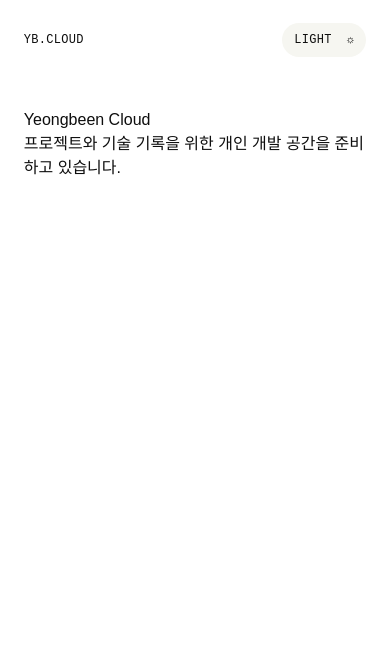
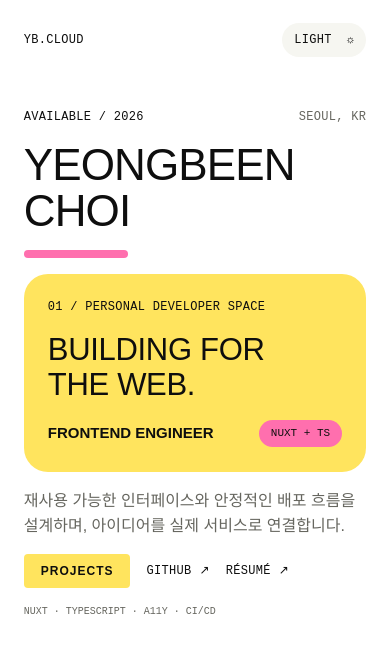
Before and after one commit to binny0x00/yeongbeen-cloud, a Nuxt app: page / in a window 390 px wide. Shown: the top 652 px of the page. Built offline with nearby package versions, Linux system fonts and the light colour scheme.

Commit message:
feat: 반응형 히어로 섹션 구현

```diff
--- /dev/null
+++ b/app/components/sections/HeroSection.vue
@@ -0,0 +1,78 @@
+<script setup lang="ts">
+withDefaults(
+  defineProps<{
+    githubUrl?: string
+    resumeUrl?: string
+  }>(),
+  {
+    githubUrl: 'https://github.com/binny0x00',
+    resumeUrl: '/resume',
+  },
+)
+</script>
+
+<template>
+  <section
+    aria-labelledby="hero-title"
+    class="flex w-full flex-col items-start gap-4 desktop:w-[470px] desktop:gap-6"
+  >
+    <div class="type-mono-sm flex h-[18px] w-full justify-between">
+      <p class="text-ink">AVAILABLE / 2026</p>
+      <p class="text-ink-muted">SEOUL, KR</p>
+    </div>
+
+    <h1
+      id="hero-title"
+      class="font-display text-[44px] leading-[46px] tracking-[-0.88px] text-ink desktop:text-[58px] desktop:leading-[60px] desktop:tracking-[-1.16px]"
+    >
+      <span class="block">YEONGBEEN</span>
+      <span class="block">CHOI</span>
+    </h1>
+
+    <span
+      aria-hidden="true"
+      class="h-2 w-[104px] rounded-full bg-accent-secondary desktop:h-2.5 desktop:w-[136px]"
+    />
+
+    <div
+      class="flex w-full flex-col gap-4 overflow-hidden rounded-lg bg-accent p-6 text-[var(--color-text-on-accent)]"
+    >
+      <p class="type-mono-sm">01 / PERSONAL DEVELOPER SPACE</p>
+      <p
+        class="font-display text-[31px] leading-[35px] tracking-[-0.31px] desktop:text-[38px] desktop:leading-[42px] desktop:tracking-[-0.38px]"
+      >
+        <span class="desktop:hidden">
+          <span class="block">BUILDING FOR</span>
+          <span class="block">THE WEB.</span>
+        </span>
+        <span class="hidden desktop:inline">
+          <span class="block">BUILDING</span>
+          <span class="block">FOR THE WEB.</span>
+        </span>
+      </p>
+      <div class="flex h-[30px] w-full items-center justify-between">
+        <p class="text-[15px] font-semibold whitespace-nowrap">FRONTEND ENGINEER</p>
+        <span
+          class="rounded-full bg-accent-secondary px-3 py-2 font-mono text-[11px] leading-none whitespace-nowrap"
+        >
+          NUXT + TS
+        </span>
+      </div>
+    </div>
+
+    <p class="text-[16px] leading-[25px] text-ink-muted desktop:text-[17px] desktop:leading-[27px]">
+      재사용 가능한 인터페이스와 안정적인 배포 흐름을 설계하며, 아이디어를 실제 서비스로 연결합니다.
+    </p>
+
+    <div class="flex items-center gap-4">
+      <UiButton to="#projects">PROJECTS</UiButton>
+      <UiTextLink :to="githubUrl" external>GITHUB</UiTextLink>
+      <UiTextLink :to="resumeUrl" show-arrow>RÉSUMÉ</UiTextLink>
+    </div>
+
+    <p class="font-mono text-[10px] leading-normal text-ink-muted desktop:text-[11px]">
+      <span class="desktop:hidden">NUXT · TYPESCRIPT · A11Y · CI/CD</span>
+      <span class="hidden desktop:inline"> NUXT · TYPESCRIPT · ACCESSIBILITY · CI/CD </span>
+    </p>
+  </section>
+</template>
--- a/app/components/ui/UiButton.vue
+++ b/app/components/ui/UiButton.vue
@@ -1,29 +1,43 @@
 <script setup lang="ts">
-withDefaults(
+const props = withDefaults(
   defineProps<{
     disabled?: boolean
+    to?: string
     type?: 'button' | 'submit' | 'reset'
     variant?: 'primary' | 'secondary'
   }>(),
   {
     disabled: false,
+    to: undefined,
     type: 'button',
     variant: 'primary',
   },
 )
+
+const buttonClasses = computed(() => [
+  'type-label inline-flex min-h-8 cursor-pointer items-center justify-center rounded-sm border px-4 py-2 transition-colors duration-150',
+  props.disabled
+    ? [
+        'pointer-events-none cursor-not-allowed bg-surface text-ink-muted',
+        props.variant === 'primary' ? 'border-transparent' : 'border-stroke-strong',
+      ]
+    : props.variant === 'primary'
+      ? 'border-transparent bg-accent text-[var(--color-text-on-accent)] hover:bg-inverse hover:text-ink-inverse'
+      : 'border-stroke-strong bg-canvas text-ink hover:bg-accent',
+])
 </script>
 
 <template>
-  <button
-    :type="type"
-    :disabled="disabled"
-    class="type-label inline-flex min-h-8 cursor-pointer items-center justify-center rounded-sm border px-4 py-2 transition-colors duration-150 disabled:cursor-not-allowed"
-    :class="
-      variant === 'primary'
-        ? 'border-transparent bg-accent text-[var(--color-text-on-accent)] enabled:hover:bg-inverse enabled:hover:text-ink-inverse disabled:bg-surface disabled:text-ink-muted'
-        : 'border-stroke-strong bg-canvas text-ink enabled:hover:bg-accent disabled:bg-surface disabled:text-ink-muted'
-    "
+  <NuxtLink
+    v-if="to"
+    :to="to"
+    :aria-disabled="disabled || undefined"
+    :tabindex="disabled ? -1 : undefined"
+    :class="buttonClasses"
   >
+    <slot />
+  </NuxtLink>
+  <button v-else :type="type" :disabled="disabled" :class="buttonClasses">
     <slot />
   </button>
 </template>
--- a/app/pages/index.vue
+++ b/app/pages/index.vue
@@ -6,8 +6,5 @@ useSeoMeta({
 </script>
 
 <template>
-  <main>
-    <h1>Yeongbeen Cloud</h1>
-    <p>프로젝트와 기술 기록을 위한 개인 개발 공간을 준비하고 있습니다.</p>
-  </main>
+  <HeroSection />
 </template>
```
